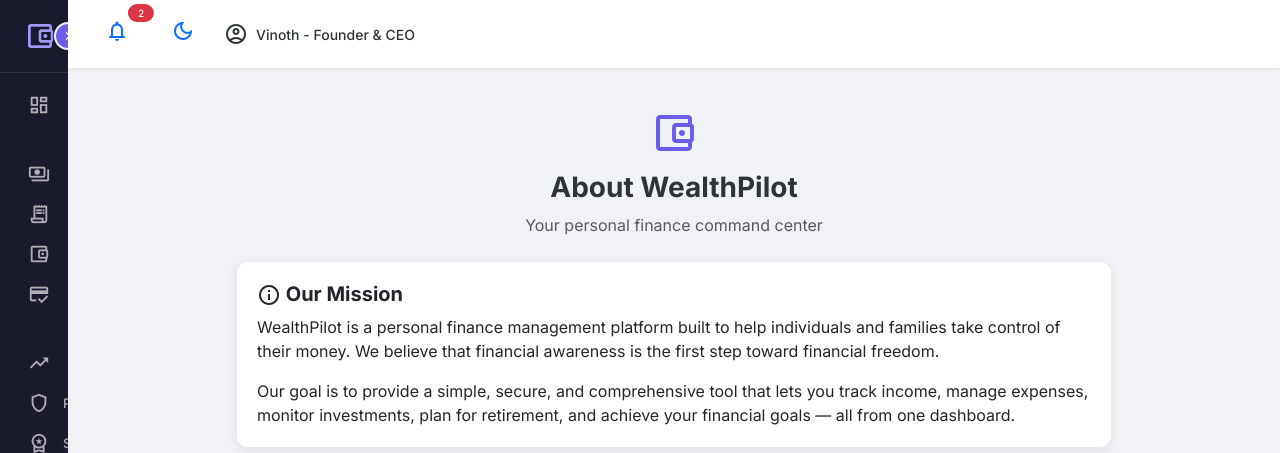
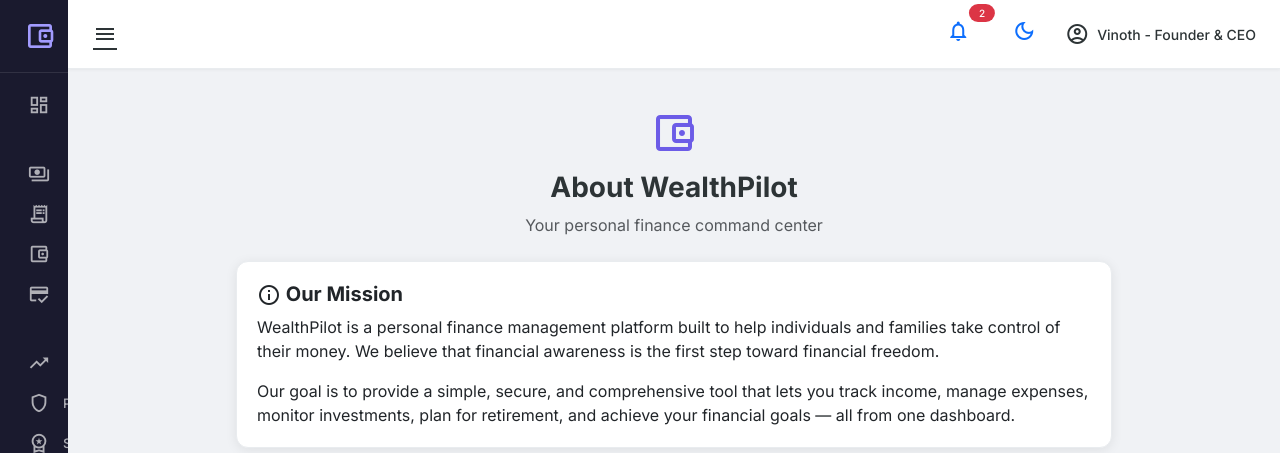
Before and after one commit to vinothkumarmari/WealthPilot, a Flask app: page /about in a window 1280 px wide. Shown: the top 453 px of the page. Run offline with Flask 3, Linux system fonts and the light colour scheme; a user stored in the database is signed in; data comes from the database, SQL or seed files in the repository; tables that the repository leaves empty hold one stand-in row (values such as "Sample post"); some libraries are stand-ins or nearby versions.

Commit message:
Fix: move sidebar toggle from overflow-clipped sidebar to topbar, always clickable

```diff
--- a/app/static/css/style.css
+++ b/app/static/css/style.css
@@ -193,37 +193,6 @@ body {
 
 .sidebar.expanded .sidebar-divider small {
     opacity: 1;
-}
-
-/* Sidebar toggle button */
-.sidebar-toggle-btn {
-    position: absolute;
-    top: 50%;
-    right: -14px;
-    transform: translateY(-50%);
-    width: 28px;
-    height: 28px;
-    border-radius: 50%;
-    background: var(--accent);
-    color: #fff;
-    border: 2px solid var(--body-bg);
-    display: flex;
-    align-items: center;
-    justify-content: center;
-    cursor: pointer;
-    z-index: 1001;
-    transition: transform 0.3s ease;
-    padding: 0;
-    box-shadow: 0 2px 8px rgba(0,0,0,0.2);
-}
-
-.sidebar-toggle-btn .material-icons-outlined {
-    font-size: 16px;
-    transition: transform 0.3s ease;
-}
-
-.sidebar.expanded .sidebar-toggle-btn .material-icons-outlined {
-    transform: rotate(180deg);
 }
 
 /* ============ MAIN CONTENT ============ */
@@ -767,9 +736,6 @@ body {
     .sidebar .sidebar-divider small {
         opacity: 1;
     }
-    .sidebar-toggle-btn {
-        display: none;
-    }
     .main-content {
         margin-left: 0;
     }
--- a/app/static/js/app.js
+++ b/app/static/js/app.js
@@ -42,11 +42,14 @@ function toggleSidebarExpand() {
     const sidebar = document.getElementById('sidebar');
     const isExpanded = sidebar.classList.toggle('expanded');
     localStorage.setItem('sidebar_expanded', isExpanded ? '1' : '0');
-    // Also update main-content margin for browsers that don't support ~
+    // Update main-content margin
     const main = document.querySelector('.main-content');
     if (main) {
         main.style.marginLeft = isExpanded ? 'var(--sidebar-width)' : 'var(--sidebar-collapsed-width)';
     }
+    // Update icon
+    const icon = document.getElementById('sidebarExpandIcon');
+    if (icon) icon.textContent = isExpanded ? 'menu_open' : 'menu';
 }
 
 // Restore sidebar state from localStorage
@@ -57,6 +60,8 @@ function toggleSidebarExpand() {
         if (sidebar) sidebar.classList.add('expanded');
         const main = document.querySelector('.main-content');
         if (main) main.style.marginLeft = 'var(--sidebar-width)';
+        const icon = document.getElementById('sidebarExpandIcon');
+        if (icon) icon.textContent = 'menu_open';
     }
 })();
 
--- a/app/templates/base.html
+++ b/app/templates/base.html
@@ -30,12 +30,9 @@
     {% if current_user.is_authenticated %}
     <!-- Sidebar Navigation -->
     <div class="sidebar" id="sidebar">
-        <div class="sidebar-brand" style="position:relative;">
+        <div class="sidebar-brand">
             <span class="material-icons-outlined brand-icon">account_balance_wallet</span>
             <span class="brand-text">Wealth<span class="text-accent">Pilot</span></span>
-            <button class="sidebar-toggle-btn d-none d-lg-flex" onclick="toggleSidebarExpand()" title="Toggle sidebar">
-                <span class="material-icons-outlined">chevron_right</span>
-            </button>
         </div>
         <nav class="sidebar-nav">
             <a href="{{ url_for('main.dashboard') }}" class="nav-link {% if request.endpoint == 'main.dashboard' %}active{% endif %}">
@@ -232,9 +229,14 @@
     <div class="main-content">
         <!-- Top Bar -->
         <div class="topbar">
-            <button class="btn btn-link sidebar-toggle d-lg-none" onclick="toggleSidebar()">
-                <span class="material-icons-outlined">menu</span>
-            </button>
+            <div class="d-flex align-items-center gap-1">
+                <button class="btn btn-link sidebar-toggle d-lg-none" onclick="toggleSidebar()">
+                    <span class="material-icons-outlined">menu</span>
+                </button>
+                <button class="btn btn-link sidebar-toggle d-none d-lg-inline-flex" onclick="toggleSidebarExpand()" title="Toggle sidebar" id="sidebarExpandBtn">
+                    <span class="material-icons-outlined" id="sidebarExpandIcon">menu</span>
+                </button>
+            </div>
             <div class="topbar-right">
                 <a href="{{ url_for('main.notifications') }}" class="btn btn-link position-relative" title="Notifications" id="notifBell">
                     <span class="material-icons-outlined">notifications</span>
```
